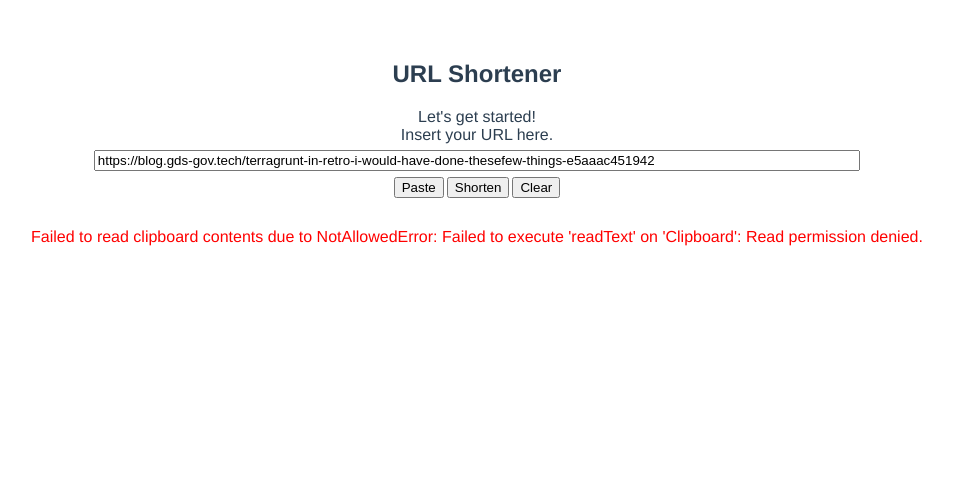
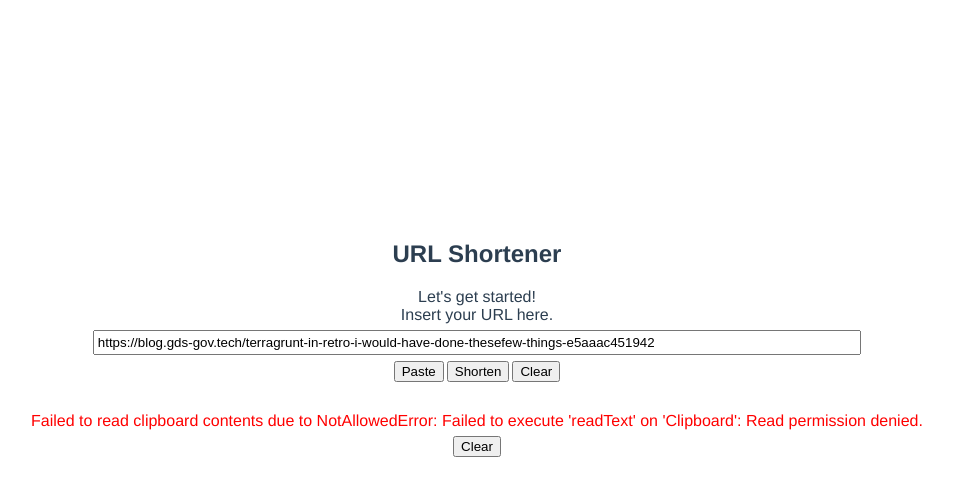
Before and after one commit to constanxe/url-shortener, a Vue app in the folder client/: page / in a window 1280 px wide. Both pictures are taken after a click on the button "Paste". Shown: the top 496 px of the page, without its empty margins (163-1116 px from the left). Built offline with nearby package versions, Linux system fonts and the light colour scheme.

Commit message:
client: allow clear error msg, separate HTML sections, edit spacings

```diff
--- a/client/src/App.vue
+++ b/client/src/App.vue
@@ -8,6 +8,7 @@
       <button @click="generateShortenedUrl()" @keydown.enter="generateShortenedUrl()">Shorten</button>
       <button @click="urlInput = ''">Clear</button>
     </div>
+
     <div class="result">
       <div v-if="shortenedUrl">
         <div class="label">Shortened URL: <a target="_blank" :href="shortenedUrl">{{shortenedUrl}}</a></div>
@@ -16,7 +17,9 @@
           <button @click="shortenedUrl = ''">Clear</button>
         </div>
       </div>
-      <div class="error" v-html="errorMessage"></div>
+
+      <div class="error label" v-html="errorMessage"></div>
+      <button v-if="errorMessage" @click="errorMessage = ''">Clear</button>
     </div>
   </div>
 </template>
@@ -83,11 +86,12 @@
   -moz-osx-font-smoothing: grayscale;
   text-align: center;
   color: #2c3e50;
-  margin-top: 60px;
+  margin-top: 30vh;
 }
 
 input {
   width: 60%;
+  padding: 3px;
 }
 
 input,
```
